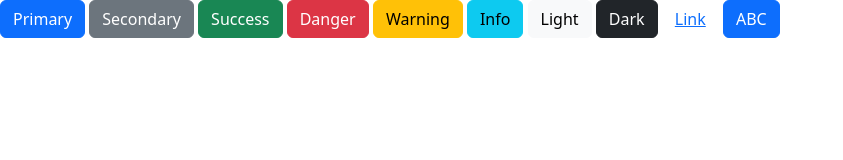
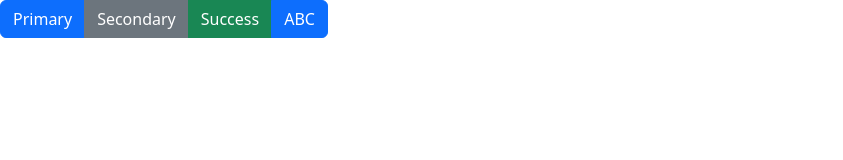
Before and after one commit to yeyoung8805/bootstrap_practice, a plain HTML site: page index.html in a window 1280 px wide. Shown: the whole page, without its empty margins (0-843 px from the left). Drawn offline with nearby package versions, Linux system fonts and the light colour scheme.

Commit message:
group btns as surrounding with btn-group

```diff
--- a/index.html
+++ b/index.html
@@ -10,17 +10,12 @@
 </head>
 <body>
 
-  <button type="button" class="btn btn-primary">Primary</button>
-  <button type="button" class="btn btn-secondary">Secondary</button>
-  <button type="button" class="btn btn-success">Success</button>
-  <button type="button" class="btn btn-danger">Danger</button>
-  <button type="button" class="btn btn-warning">Warning</button>
-  <button type="button" class="btn btn-info">Info</button>
-  <button type="button" class="btn btn-light">Light</button>
-  <button type="button" class="btn btn-dark">Dark</button>
-  <button type="button" class="btn btn-link">Link</button>
-
-  <div class="btn btn-primary">ABC</div>
+  <div class="btn-group">
+    <button type="button" class="btn btn-primary">Primary</button>
+    <button type="button" class="btn btn-secondary">Secondary</button>
+    <button type="button" class="btn btn-success">Success</button>
+    <div class="btn btn-primary">ABC</div>
+  </div>
 
 </body>
 </html>
```
